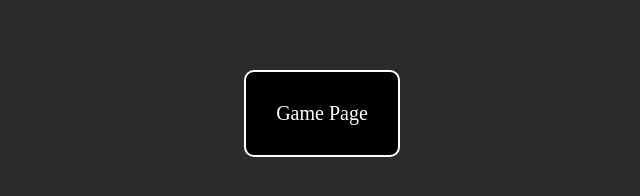
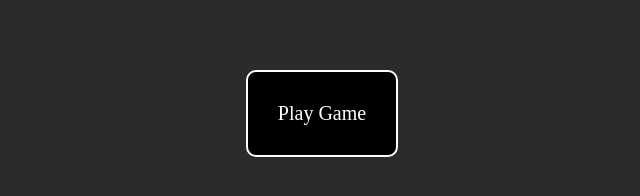
Before and after one commit to danielakoto/CatchDodgeGame, a website: page index.html in a window 1280 px wide. Shown: the part 570-766 px from the top of the page, 318-958 px from the left. Drawn offline with Linux system fonts and the light colour scheme.

Commit message:
index is being updated

```diff
--- a/index.html
+++ b/index.html
@@ -11,6 +11,6 @@
 <body>
     <h1 ></h1>
     <h1 style="color: white;">Hi! Let's play the Catch Dodge Game!</h1>
-    <a href='game.html' class='game'>Game Page</a>
+    <a href='game.html' class='game'>Play Game</a>
 </body>
 </html>
```
